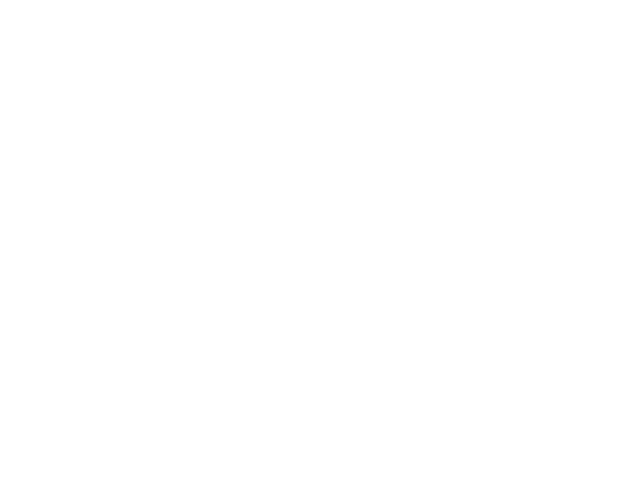
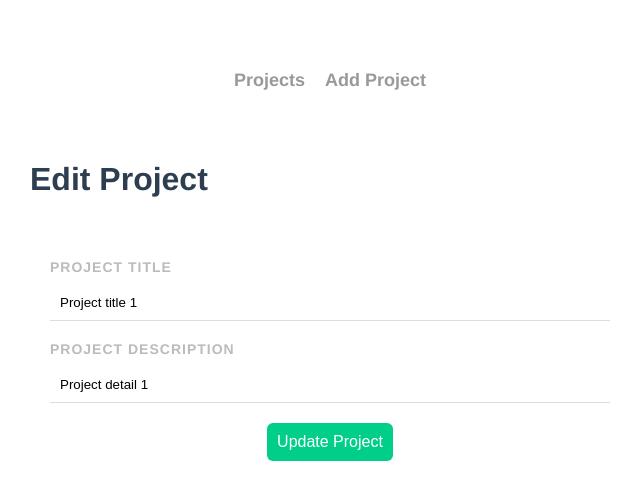
Before and after one commit to theintLwin/project-planner, a Vue app: page /editProject/1 in a window 1280 px wide. Before the commit this address had no page. Shown: the top 500 px of the page, without its empty margins (310-951 px from the left). Built offline with nearby package versions, Linux system fonts and the light colour scheme; data requests are answered from the project's data file.

Commit message:
edit project dynamic route and fetch all edit datas from api

```diff
--- a/database/db.json
+++ b/database/db.json
@@ -3,12 +3,26 @@
     {
       "id": 1,
       "title": "Project title 1",
-      "detail": "Project detail 3"
+      "detail": "Project detail 1",
+      "complete": false
     },
     {
-      "id": 3,
-      "title": "Project title 3",
-      "detail": "Project detail 3"
+      "id": 2,
+      "title": "Project title 2",
+      "detail": "Project detail 2",
+      "complete": true
+    },
+    {
+      "title": "test",
+      "detail": "test",
+      "complete": false,
+      "id": 3
+    },
+    {
+      "title": "GKS scholarship",
+      "detail": "Topik Level-5",
+      "complete": true,
+      "id": 4
     }
   ]
 }
--- a/src/App.vue
+++ b/src/App.vue
@@ -1,8 +1,14 @@
 <template>
-
+<Navbar></Navbar>
   <router-view/>
 </template>
+<script>
+import Navbar from './components/Navbar.vue'
+  export default{
+  components: { Navbar },
 
+  }
+</script>
 <style>
 #app {
   font-family: Avenir, Helvetica, Arial, sans-serif;
--- /dev/null
+++ b/src/components/Navbar.vue
@@ -0,0 +1,32 @@
+<template>
+  <nav class="main-nav">
+    <router-link to = "/">Projects</router-link>
+    <router-link :to = "{name:'AddProject'}">Add Project</router-link>
+
+
+  </nav>
+</template>
+
+<script>
+export default {
+
+}
+</script>
+
+<style>
+    .main-nav {
+        text-align: center;
+        margin: 40px auto;
+      }
+      .main-nav a{
+        display: inline-block;
+        text-decoration: none;
+        margin: 0 10px;
+        color: #999;
+        font-size: 18px;
+      }
+      a.router-link-active {
+        border-bottom: 2px solid #00ce89;
+        padding-bottom: 4px;
+      }
+</style>
--- a/src/views/SingleProject.vue
+++ b/src/components/SingleProject.vue
@@ -1,5 +1,5 @@
 <template>
-<div class="project" >
+<div class="project" :class="{complete:project.complete}" >
     <div class="flexing">
 
         <div>
@@ -8,11 +8,16 @@
 
         <div>
             <i class="fa-solid fa-trash" @click="deleteProject"></i>
-            <i class="fa-solid fa-pen"></i>
-            <i class="fa-solid fa-check"></i>
+            <router-link :to="{name:'EditProject', params:{id:project.id}}">
+                <i class="fa-solid fa-pen"></i>
+            </router-link>
+
+            <i class="fa-solid fa-check" @click="completeProject"></i>
         </div>
     </div>
-    <p v-if="showDetail">{{project.detail}}</p>
+    <p v-if="showDetail">{{project.detail}}
+
+</p>{{project.complete}}
     </div>
 
 
@@ -43,6 +48,26 @@ export default {
                console.log(err.message());
            })
 
+        },
+        completeProject(){
+            let updateCompleteRoute = this.api+this.project.id;
+            fetch(updateCompleteRoute, {
+                method:"PATCH",
+                headers:{
+                    "Content-Type":"application/json"
+                },
+                body:JSON.stringify(
+                {
+                    complete:!this.project.complete
+                }
+            )
+        })
+        .then(()=>{
+            this.$emit("complete",this.project.id)
+        })
+        .catch((err)=>{
+            console.log(err);
+        })
         }
 }
 }
@@ -74,4 +99,7 @@ export default {
  i:hover{
      color:#777;
  }
+ .complete{
+     border-left-color: green;
+ }
 </style>
--- a/src/router/index.js
+++ b/src/router/index.js
@@ -1,11 +1,25 @@
 import { createRouter, createWebHistory } from 'vue-router'
 import HomeView from '../views/HomeView.vue'
+import AddProject from '../views/AddProject.vue'
+import EditProject from '../views/EditProject.vue'
+
 
 const routes = [
   {
     path: '/',
     name: 'home',
     component: HomeView
+  },
+  {
+    path: '/addProject',
+    name: 'AddProject',
+    component: AddProject
+  },
+  {
+    path: '/editProject/:id',
+    name: 'EditProject',
+    component: EditProject,
+    props:true
   }
 
 ]
--- /dev/null
+++ b/src/views/AddProject.vue
@@ -0,0 +1,88 @@
+<template>
+  <h1>Add Project</h1>
+  <form @submit.prevent = "addProject">
+      <label>Project Title</label>
+      <input type="text" v-model = "title">
+      <label>Project Description</label>
+      <input type="text" v-model="detail">
+      <button>Add Project</button>
+  </form>
+</template>
+
+<script>
+export default {
+    data(){
+      return {
+        title:"",
+        detail:""
+      }
+    },
+    methods:{
+      addProject(){
+        fetch(" http://localhost:3000/projects",{
+          method:'POST',
+          headers:{
+            "Content-Type":"application/json"
+            },
+          body:JSON.stringify(
+            {
+              title:this.title,
+              detail:this.detail,
+              complete:false
+          }
+          )
+
+
+          })
+          .then(()=>{
+            this.$router.push("/");
+          })
+          .catch((err)=>{
+            console.log(err);
+          })
+      }
+    }
+}
+</script>
+
+<style>
+  form {
+    background: white;
+    padding: 20px;
+    border-radius: 10px;
+  }
+  label {
+    display: block;
+    color: #bbb;
+    text-transform: uppercase;
+    font-size: 14px;
+    font-weight: bold;
+    letter-spacing: 1px;
+    margin: 20px 0 10px 0
+  }
+  input {
+    padding: 10px;
+    border: 0;
+    border-bottom: 1px solid #ddd;
+    width: 100%;
+    box-sizing: border-box;
+  }
+  textarea {
+    border: 1px solid #ddd;
+    padding: 10px;
+    width: 100%;
+    box-sizing: border-box;
+    height: 100px;
+  }
+  form button {
+    display: block;
+    margin: 20px auto 0;
+    background: #00ce89;
+    color: white;
+    padding: 10px;
+    border: 0;
+    border-radius: 6px;
+    font-size: 16px;
+    cursor:pointer;
+  }
+</style>
--- /dev/null
+++ b/src/views/EditProject.vue
@@ -0,0 +1,39 @@
+<template>
+  <h1>Edit Project </h1>
+  <form @submit.prevent = "addProject">
+      <label>Project Title</label>
+      <input type="text" v-model = "title">
+      <label>Project Description</label>
+      <input type="text" v-model="detail">
+      <button>Update Project</button>
+  </form>
+</template>
+
+<script>
+export default {
+    props:['id'],
+    data(){
+      return {
+        title:"",
+        detail:""
+      }
+    },
+    mounted(){
+      fetch('http://localhost:3000/projects/'+this.id)
+      .then((res)=>{
+        return res.json();
+      })
+      .then((data)=>{
+        this.title=data.title;
+        this.detail=data.detail;
+      })
+      .catch((err)=>{
+        console.log(err);
+      })
+    }
+}
+</script>
+
+<style>
+
+</style>
--- a/src/views/HomeView.vue
+++ b/src/views/HomeView.vue
@@ -2,14 +2,14 @@
   <div class="home">
     <h1>Home</h1>
     <div v-for="project in projects" :key="project.id">
-     <SingleProject :project="project" @delete="deleteProject"></SingleProject>
+     <SingleProject :project="project" @delete="deleteProject" @complete="completeProject"></SingleProject>
     </div>
   </div>
 </template>
 
 <script>
 
-import SingleProject from './SingleProject'
+import SingleProject from '../components/SingleProject'
 export default {
   name: 'HomeView',
   components: {
@@ -26,6 +26,12 @@ export default {
       this.projects= this.projects.filter((project)=>{
         return project.id != id;
       })
+    },
+    completeProject(id){
+      let result = this.projects.find((project)=>{
+        return project.id === id;
+      })
+      result.complete = !result.complete;
     }
   },
   mounted(){
```
